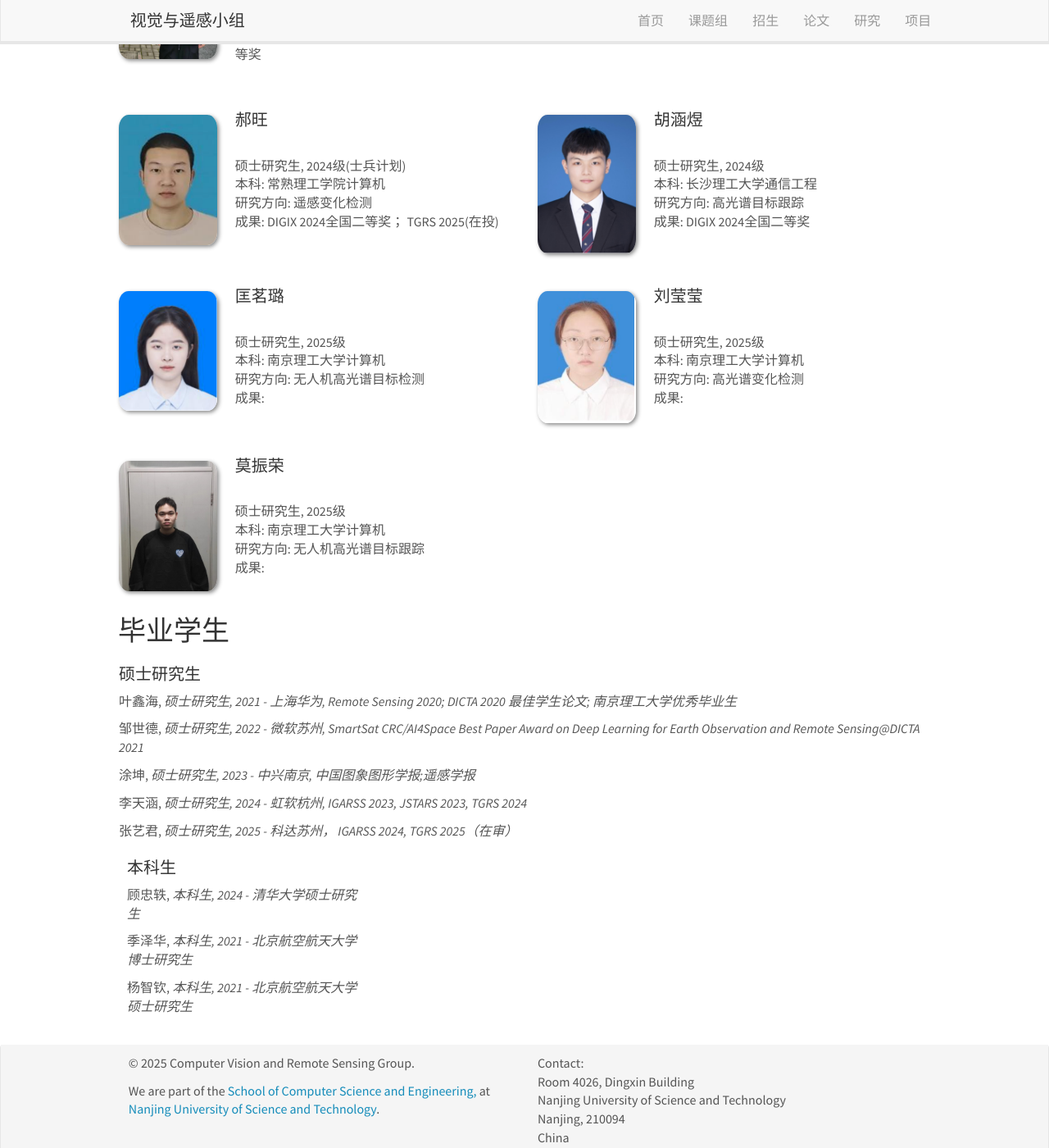
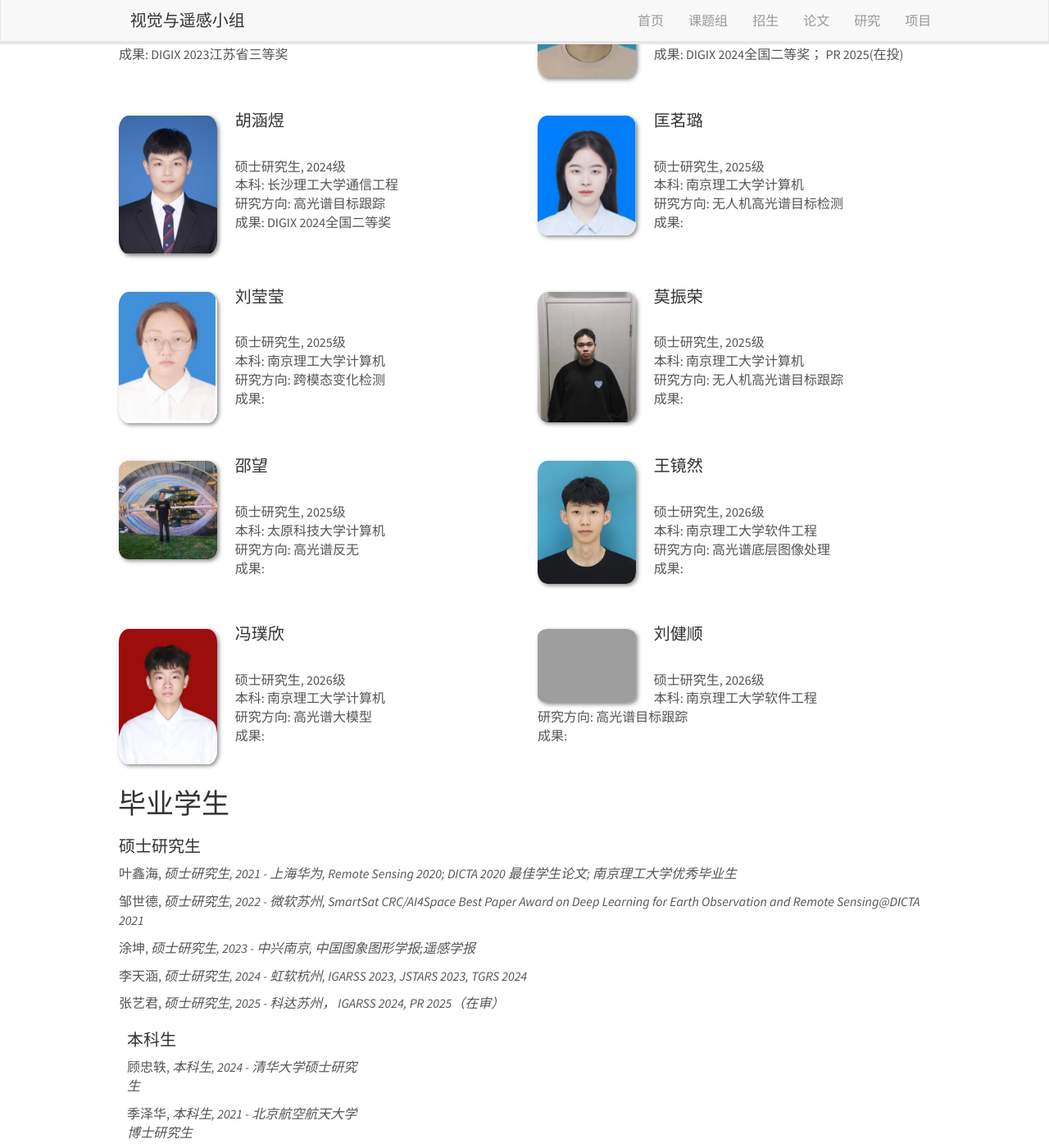
Before and after one commit to bearshng/mvip, a Jekyll site: the page built from _pages/team.md, in a window 1280 px wide and 1400 px high, scrolled down 1361 px. Shown: the whole window at 82% size. Built offline with Jekyll 4.4.1, drawn with Linux system fonts in a browser that asks for light colours; nearby versions of some CDN libraries; some of the changed text lies outside the part shown.

Commit message:
update web

```diff
--- a/_data/alumni_members.yml
+++ b/_data/alumni_members.yml
@@ -35,14 +35,14 @@
   education1:
 
 
-- name: 孙永乐
-  photo: sun.jpg
-  position: 硕士研究生, 2022级
-  topics: 高光谱目标跟踪
-  undergraduate: 青岛科技大学
-  publications: 全国人工智能应用场景创新挑战赛全国二等奖; TGRS 2024(大修)
-  number_educ: 0
-  education1:
+# - name: 孙永乐
+#   photo: sun.jpg
+#   position: 硕士研究生, 2022级
+#   topics: 高光谱目标跟踪
+#   undergraduate: 青岛科技大学
+#   publications: 全国人工智能应用场景创新挑战赛全国二等奖; TGRS 2025
+#   number_educ: 0
+#   education1:
 
 
 # - name: 张艺君
@@ -95,7 +95,7 @@
   position: 硕士研究生, 2024级(士兵计划)
   topics: 遥感变化检测
   undergraduate: 常熟理工学院计算机
-  publications: DIGIX 2024全国二等奖； TGRS 2025(在投)
+  publications: DIGIX 2024全国二等奖； PR 2025(在投)
   number_educ: 0
   education1:
 
@@ -119,7 +119,7 @@
 - name: 刘莹莹
   photo: liuyy.png
   position: 硕士研究生, 2025级
-  topics: 高光谱变化检测
+  topics: 跨模态变化检测
   undergraduate: 南京理工大学计算机
   publications:
   number_educ: 0
@@ -132,3 +132,39 @@
   publications:
   number_educ: 0
   education1:
+
+- name: 邵望
+  photo: sw.jpg
+  position: 硕士研究生, 2025级
+  topics: 高光谱反无
+  undergraduate: 太原科技大学计算机
+  publications:
+  number_educ: 0
+  education1:
+
+- name: 王镜然
+  photo: wjr.jpg
+  position: 硕士研究生, 2026级
+  topics: 高光谱底层图像处理
+  undergraduate: 南京理工大学软件工程
+  publications:
+  number_educ: 0
+  education1:
+
+- name: 冯璞欣
+  photo: fpx.png
+  position: 硕士研究生, 2026级
+  topics: 高光谱大模型
+  undergraduate: 南京理工大学计算机
+  publications:
+  number_educ: 0
+  education1:
+
+- name: 刘健顺
+  photo: lsr.png
+  position: 硕士研究生, 2026级
+  topics: 高光谱目标跟踪
+  undergraduate: 南京理工大学软件工程
+  publications:
+  number_educ: 0
+  education1:
--- a/_data/alumni_msc.yml
+++ b/_data/alumni_msc.yml
@@ -19,7 +19,7 @@
   info: 硕士研究生, 2024 - 虹软杭州, IGARSS 2023, JSTARS 2023, TGRS 2024
 
 - name: 张艺君,
-  info: 硕士研究生, 2025 - 科达苏州， IGARSS 2024,  TGRS 2025（在审）
+  info: 硕士研究生, 2025 - 科达苏州， IGARSS 2024,  PR 2025（在审）
 
 
 # - name: Benjamin Bucknall,
--- a/_pages/team.md
+++ b/_pages/team.md
@@ -34,7 +34,7 @@ permalink: /team/
 
 # 组内成员
 
- **拟招2025年秋季入学硕士研究生2-3名，欢迎计算机、软件、电子、控制、物理、数学等相关专业学生通过邮件或电话联系。** [(招生信息见)]({{ site.url }}{{ site.baseurl }}/openings) **!**
+ **拟招收2026年秋季入学士兵计划或非全日制硕士研究生1-2名，欢迎计算机、软件、电子、控制、物理、数学等相关专业学生通过邮件或电话联系。** [(招生信息见)]({{ site.url }}{{ site.baseurl }}/openings) **!**
 
 
 <!-- Jump to [staff](#staff), [master and bachelor students](#master-and-bachelor-students).
```
Also changed, not shown: _bibliography/uscl_publications.bib (+10 -2 lines), _pages/openings.md (+2 -2 lines), images/teampic/fpx.png (added), images/teampic/sw.jpg (added), images/teampic/wjr.jpg (added), 1 other file.
